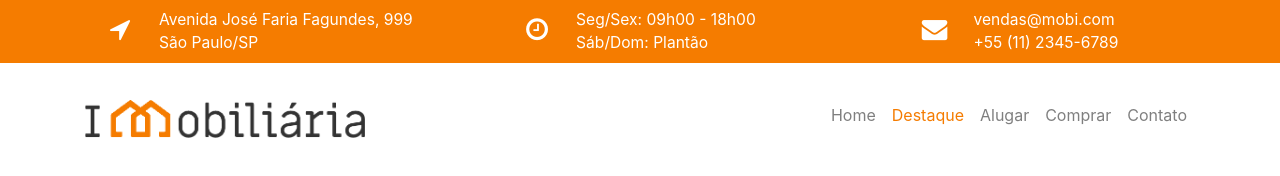
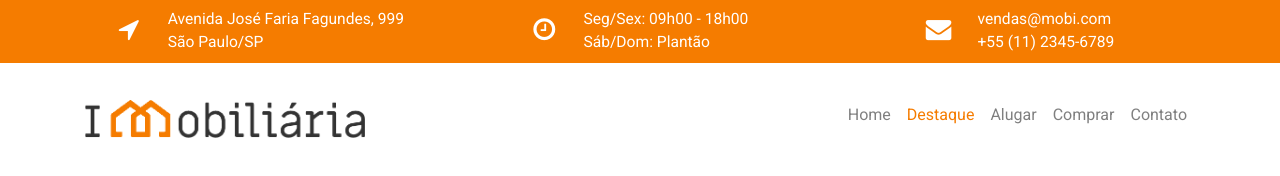
Before and after one commit to HandzOn/HandzOn.bootstrap_project, a website: page index.html in a window 1280 px wide. Drawn offline with nearby package versions, Linux system fonts and the light colour scheme.

Commit message:
Configure font theme

```diff
--- a/src/scss/app.scss
+++ b/src/scss/app.scss
@@ -1,4 +1,5 @@
 @import 'theme/variables';
+@import 'theme/fonts';
 
 @import 'addons/font-icon';
 @import 'addons/font-icon-reset';
--- /dev/null
+++ b/src/scss/theme/_fonts.scss
@@ -0,0 +1,5 @@
+@import url('https://fonts.googleapis.com/css?family=Roboto&display=swap');
+
+body {
+  font-family: 'Roboto', sans-serif;
+}
```
Also changed, not shown: assets/css/app.css.
